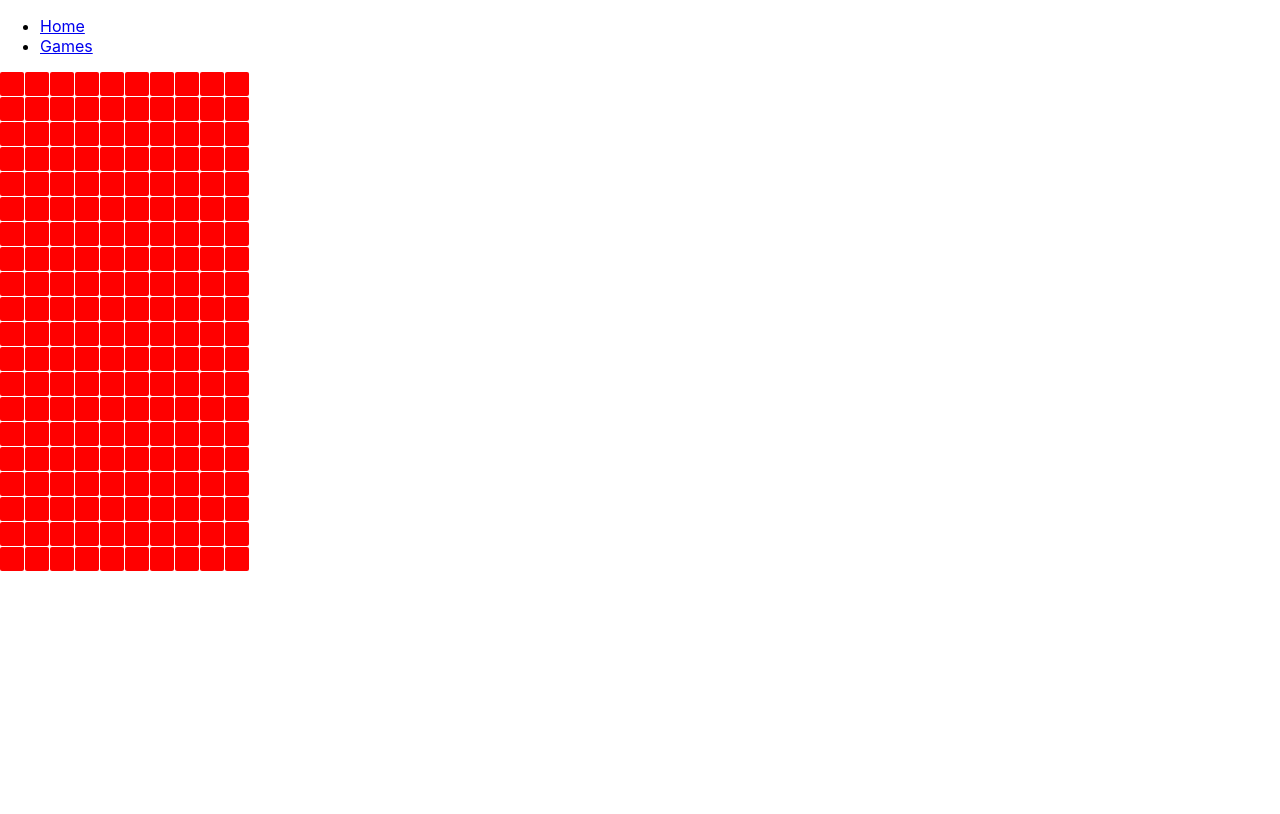
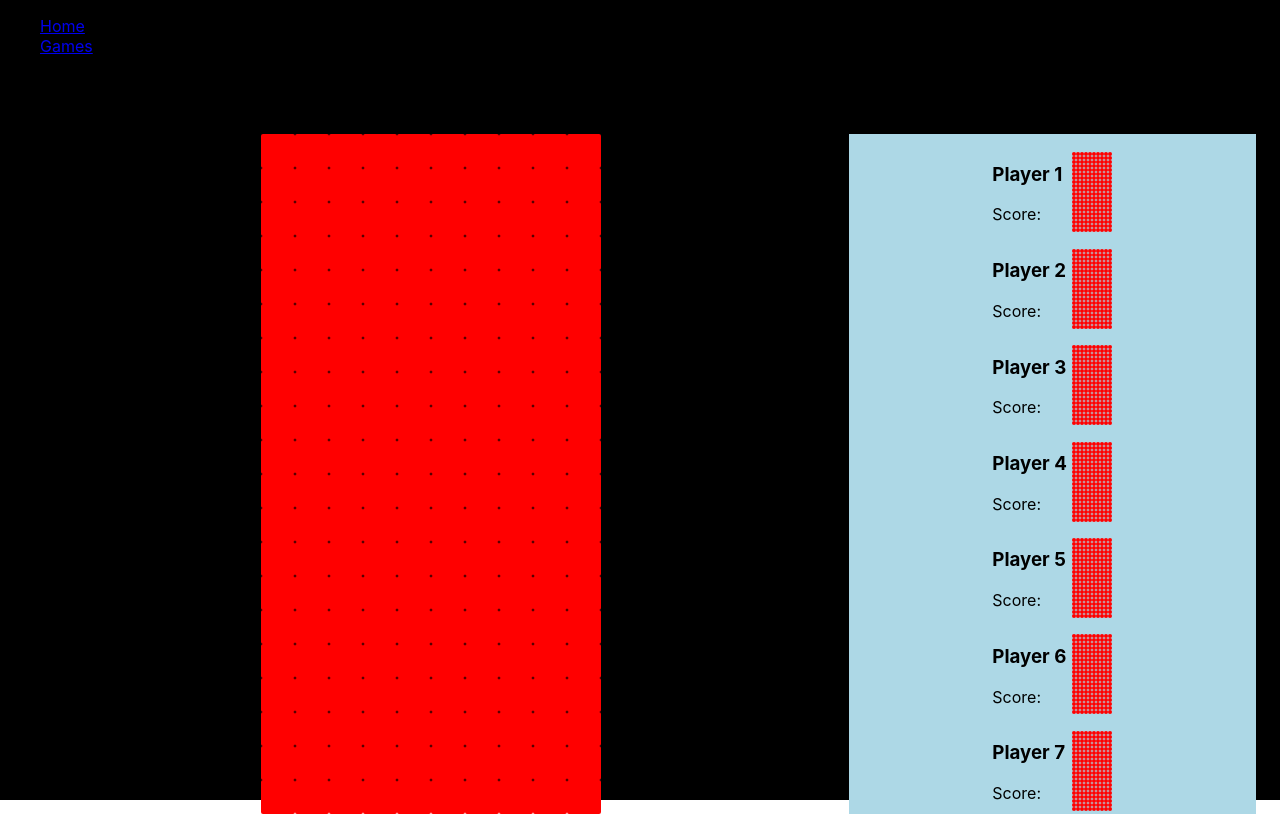
Before and after one commit to Pradene/red-tetris, a React (Create React App) app in the folder client/: page /game in a window 1280 px wide. Built offline with nearby package versions, Linux system fonts and the light colour scheme; no server answers.

Commit message:
Add forgotten files

```diff
--- a/client/src/App.css
+++ /dev/null
@@ -1,38 +0,0 @@
-.App {
-  text-align: center;
-}
-
-.App-logo {
-  height: 40vmin;
-  pointer-events: none;
-}
-
-@media (prefers-reduced-motion: no-preference) {
-  .App-logo {
-    animation: App-logo-spin infinite 20s linear;
-  }
-}
-
-.App-header {
-  background-color: #282c34;
-  min-height: 100vh;
-  display: flex;
-  flex-direction: column;
-  align-items: center;
-  justify-content: center;
-  font-size: calc(10px + 2vmin);
-  color: white;
-}
-
-.App-link {
-  color: #61dafb;
-}
-
-@keyframes App-logo-spin {
-  from {
-    transform: rotate(0deg);
-  }
-  to {
-    transform: rotate(360deg);
-  }
-}
--- a/client/src/App.tsx
+++ b/client/src/App.tsx
@@ -4,9 +4,6 @@ import { BrowserRouter as Router, Routes, Route } from 'react-router-dom'
 import Nav from './components/Nav'
 import Home from './pages/Home'
 import Game from './pages/Game'
-
-import './App.css'
-
 
 const App: React.FC = () => {
   return (
--- /dev/null
+++ b/client/src/components/Board.tsx
@@ -0,0 +1,78 @@
+import React, { useState, useRef, useEffect } from "react"
+
+import socket from "../utils/socket"
+
+export type CellState = "J" | "L" | "O" | "T" | "I" | "Z" | "S" | "0"
+interface CellProps {
+	size: number,
+	color: string
+}
+
+const Cell: React.FC<CellProps> = ({size, color}) => {
+	return (
+		<div
+			style={{
+				width: `${size}px`,
+				height: `${size}px`,
+				backgroundColor: color,
+				border: 'none',
+				borderRadius: '2px',
+				transition: 'backgound-color 0.2s'
+			}}
+		/>
+	)
+}
+
+
+
+
+const COLS = 10
+const ROWS = 20
+
+interface BoardProps {
+    cellSize: number,
+    board: CellState[][],
+}
+
+export const Board: React.FC<BoardProps> = ({cellSize, board}) => {
+
+    const size = cellSize
+    const width = size * COLS
+    const height = size * ROWS
+
+	const getColorForCell = (type: CellState) => {
+		// Define color mappings for each theme
+		const colorMapping: Record<CellState, string> = {
+			"J": "#6F1D1B",
+			"L": "#F7C548",
+			"O": "#2B50AA",
+			"T": "#2B50AA",
+			"I": "darkcyan",
+			"Z": "darkred",
+			"S": "darkgreen",
+			"0": "red",
+		}
+
+		// Return color based on the current theme
+		return colorMapping[type] || "red"
+	}
+
+	return (
+		<div style={{
+			display: "grid",
+			gridTemplateColumns: `repeat(${COLS}, ${size}px)`,
+            height: height,
+            width: width,
+		}} >
+			{board.flatMap((row, rowIndex) =>
+				row.map((cell, colIndex) => (
+					<Cell
+			  			key={`${rowIndex * COLS + colIndex}`}
+			  			size={cellSize}
+			  			color={getColorForCell(cell)} // Pass the color dynamically based on the cell state
+					/>
+		  		))
+			)}
+	  </div>
+	)
+}
--- /dev/null
+++ b/client/src/components/GamePreviewList.tsx
@@ -0,0 +1,24 @@
+import React from 'react'
+import { Board, CellState } from './Board'
+
+interface GamePreviewProps {
+	gamePreviews: CellState[][][]
+}
+
+const GamePreviewList: React.FC<GamePreviewProps> = ({ gamePreviews }) => {
+	return (
+	  	<div className='game-preview-list'>
+			{gamePreviews.map((board: CellState[][], playerIndex: number) => (
+		  		<div key={playerIndex} className='game-preview'>
+					<div>
+						<h3>Player {playerIndex + 1}</h3>
+						<p>Score: </p>
+					</div>
+					<Board board={board} cellSize={4} />
+		  		</div>
+			))}
+	  	</div>
+	)
+}
+
+export default GamePreviewList
--- a/client/src/pages/Game.tsx
+++ b/client/src/pages/Game.tsx
@@ -2,33 +2,13 @@ import React, { useState, useRef, useEffect } from "react"
 
 import socket from "../utils/socket"
 
-interface CellProps {
-	size: number,
-	color: string
-}
+import { Board, CellState } from "../components/Board"
+import GamePreviewList from "../components/GamePreviewList"
 
-type CellState = "J" | "L" | "O" | "T" | "I" | "Z" | "S" | "0"
+const ROWS = 20
+const COLS = 10
 
-const Cell: React.FC<CellProps> = React.memo(({size, color}) => {
-	return (
-		<div
-			style={{
-				width: `${size}px`,
-				height: `${size}px`,
-				backgroundColor: color,
-				border: 'none',
-				borderRadius: '2px',
-				transition: 'backgound-color 0.2s'
-			}}
-		/>
-	)
-}, (prevProps: CellProps, nextProps: CellProps) => prevProps.color === nextProps.color)
-
-const COLS = 10
-const ROWS = 20
-
-const Board: React.FC = () => {
-
+const Game: React.FC = () => {
 	const [ keyPressed, setKeyPressed ] = useState<Boolean>(false)
 
 	useEffect(() => {
@@ -38,6 +18,7 @@ const Board: React.FC = () => {
 			}
 
 			setKeyPressed(true)
+
 			switch (event.key) {
 				case "ArrowLeft":
 					socket.emit("move", {direction: {x: -1, y: 0}})
@@ -69,7 +50,6 @@ const Board: React.FC = () => {
 		}
 	}, [keyPressed])
 
-
 	// Board initialization
 	// Fill all cell from the board with empty state ("0")
 	const [board, setBoard] = useState<CellState[][]>(
@@ -90,7 +70,6 @@ const Board: React.FC = () => {
 	  	})
 
 	 	s.current.on("game_state", (data) => {
-		console.log("Received message:", data)
 			setBoard(data.board)
 		})
 
@@ -105,48 +84,40 @@ const Board: React.FC = () => {
 	  	}
 	}, [])
 
-	const cellSize = 24
+	const [cellSize, setCellSize] = useState(0)
 
-	const getColorForCell = (type: CellState) => {
-		// Define color mappings for each theme
-		const colorMapping: Record<CellState, string> = {
-			"J": "#6F1D1B",
-			"L": "#F7C548",
-			"O": "#2B50AA",
-			"T": "#2B50AA",
-			"I": "darkcyan",
-			"Z": "darkred",
-			"S": "darkgreen",
-			"0": "red",
+	useEffect(() => {
+		const resizeHandler = () => {
+		  // Calculate available space for the game board
+		  const gridWidth = window.innerWidth * 0.7
+		  const gridHeight = window.innerHeight * 0.85
+
+		  // Calculate the cell size based on the smaller dimension
+		  const maxCellWidth = Math.floor(gridWidth / COLS)
+		  const maxCellHeight = Math.floor(gridHeight / ROWS)
+		  setCellSize(Math.min(maxCellWidth, maxCellHeight))
 		}
 
-		// Return color based on the current theme
-		return colorMapping[type] || "red"
+		// Initial calculation and resize listener
+		resizeHandler()
+		window.addEventListener("resize", resizeHandler)
+		return () => {
+			window.removeEventListener("resize", resizeHandler)
 		}
+	  }, [])
 
 	return (
-		<div style={{
-			display: "grid",
-			gridTemplateColumns: `repeat(${COLS}, ${cellSize}px)`,
-			gap: "1px" }}
-		>
-			{board.flatMap((row, rowIndex) =>
-				row.map((cell, colIndex) => (
-					<Cell
-			  			key={`${rowIndex * COLS + colIndex}`}
-			  			size={cellSize}
-			  			color={getColorForCell(cell)} // Pass the color dynamically based on the cell state
-					/>
-		  		))
-			)}
+		<div className="game">
+			<div className="score"></div>
+			<div className="next-piece"></div>
+			<div className="game-board">
+				<Board board={board} cellSize={cellSize} />
 			</div>
-	)
-}
-
-const Game: React.FC = () => {
-	return (
-		<div>
-			<Board />
+			<div className="game-shadows">
+				<GamePreviewList gamePreviews={[
+					board, board, board, board, board, board, board,
+					board, board, board, board, board, board, board]} />
+			</div>
 		</div>
 	)
 }
--- a/client/src/styles/index.css
+++ b/client/src/styles/index.css
@@ -7,7 +7,87 @@ body {
   -moz-osx-font-smoothing: grayscale;
 }
 
+nav {
+  position: absolute;
+}
+
 code {
   font-family: source-code-pro, Menlo, Monaco, Consolas, 'Courier New',
     monospace;
 }
+
+.game-preview-list {
+  min-height: 100%;
+  width: 100%;
+  margin: auto;
+  display: flex;
+  flex-direction: column;
+}
+
+.game-preview {
+  width: 100%;
+  max-width: 120px;
+	margin: 2px;
+  display: flex;
+  justify-content: space-between;
+  align-items: center;
+  margin: auto;
+}
+
+.game {
+  display: grid;
+  background-color: black;
+  gap: 12px;
+  width: calc(100% - 48px);
+  height: calc(100vh - 48px);
+  padding: 24px;
+  grid-template-areas:
+    "score      next-piece"
+    "game-board game-shadows";
+  grid-template-rows: auto 1fr; /* Adjust fractions as needed */
+  grid-template-columns: 2fr 1fr; /* Adjust fractions as needed */
+  gap: 10px;
+}
+
+.score {
+  grid-area: score;
+  display: flex;
+  flex-direction: column;
+  align-items: center;
+  justify-content: center;
+  color: #fff;
+  padding: 50px;
+}
+
+.next-piece {
+  grid-area: next-piece;
+  display: flex;
+  align-items: center;
+  justify-content: center;
+}
+
+.game-board {
+  grid-area: game-board;
+  width: 100%;
+  height: 100%;
+  display: flex;
+  align-items: center;
+  justify-content: center;
+}
+
+.game-shadows {
+  padding: 12px;
+  background-color: lightblue;
+  grid-area: game-shadows;
+  display: flex;
+  flex-direction: column;
+  align-items: center;
+  justify-content: center;
+  overflow: hidden;
+  padding: 10px;
+  overflow-y: scroll;
+}
+
+.game-shadows::-webkit-scrollbar {
+  display: none;
+}
```
Lines whose indentation alone changed are shown as unchanged.
